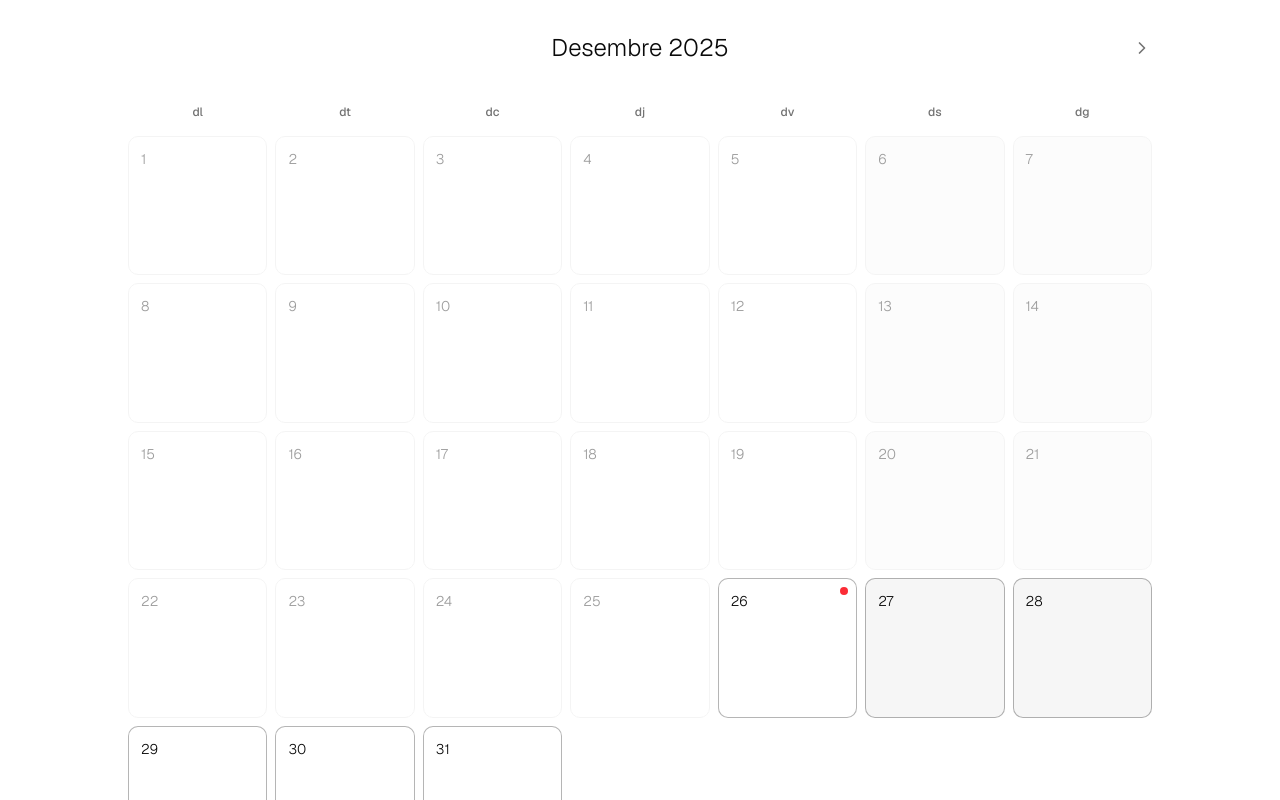
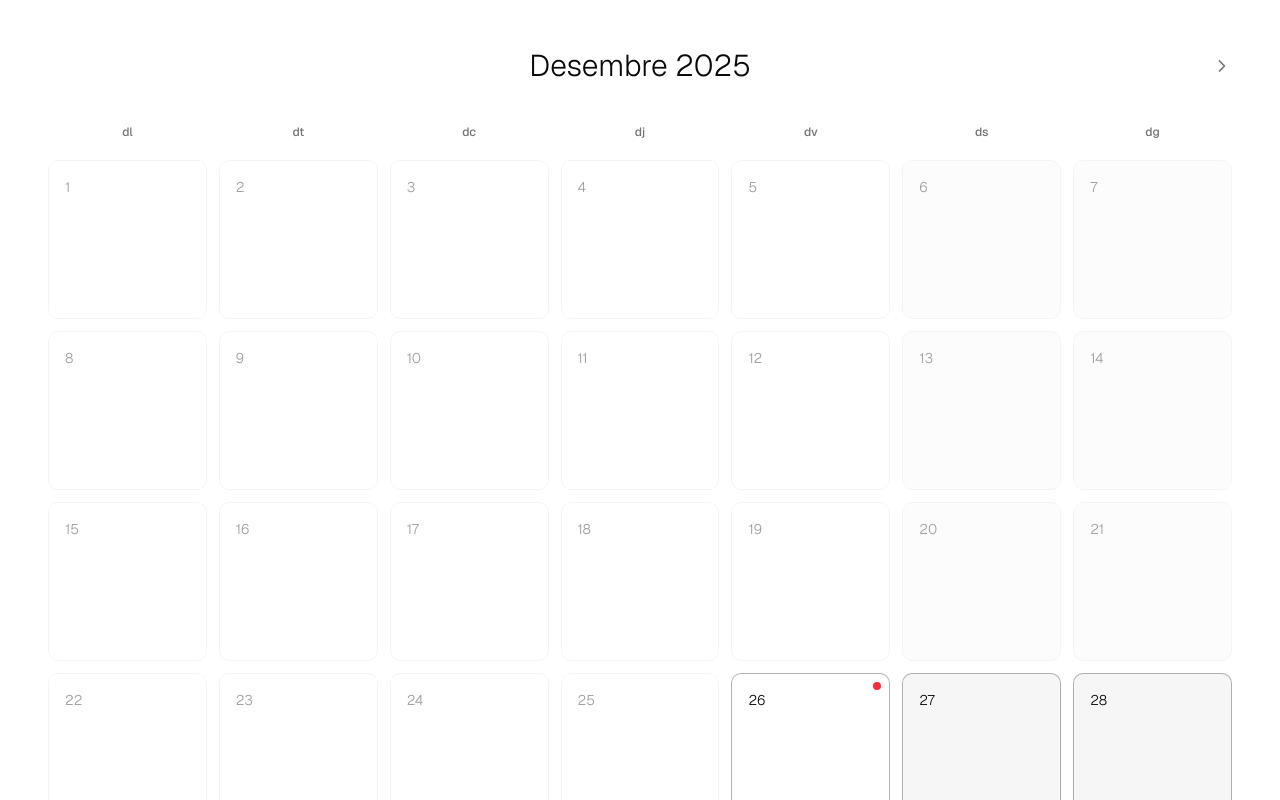
Before and after one commit to Mapaor4/calendari, a Next.js app: page / in a window 1280 px wide. Shown: the top 800 px of the page. Built offline with nearby package versions, Linux system fonts and the light colour scheme.

Commit message:
responsive design

```diff
--- a/src/app/page.tsx
+++ b/src/app/page.tsx
@@ -160,8 +160,8 @@ export default function CalendarPage() {
   const weekDays = ["dl", "dt", "dc", "dj", "dv", "ds", "dg"]
 
   return (
-    <div className="min-h-screen bg-background p-8 flex items-center justify-center">
-      <div className="w-full max-w-5xl">
+    <div className="min-h-screen bg-background p-6 xl:p-12 flex items-center justify-center">
+      <div className="w-full max-w-5xl xl:max-w-7xl 2xl:max-w-screen-2xl">
         {/* Month title */}
         <div className="relative mb-8 flex justify-center">
           {isNextMonth && (
@@ -184,7 +184,7 @@ export default function CalendarPage() {
               </svg>
             </button>
           )}
-          <h1 className="text-2xl font-light text-foreground">{getMonthName(isNextMonth ? 1 : 0)}</h1>
+          <h1 className="text-2xl xl:text-3xl 2xl:text-4xl font-light text-foreground">{getMonthName(isNextMonth ? 1 : 0)}</h1>
           {!isNextMonth && (
             <button
               onClick={() => setIsNextMonth(true)}
@@ -208,10 +208,11 @@ export default function CalendarPage() {
         </div>
 
         {/* Calendar grid */}
-        <div className="grid grid-cols-7 gap-2">
+        <div className="overflow-x-auto md:overflow-visible">
+          <div className="grid grid-cols-7 gap-2 xl:gap-3 2xl:gap-4 min-w-[814px] md:min-w-0">
             {/* Weekday headers */}
             {weekDays.map((day) => (
-            <div key={day} className="text-center text-xs font-medium text-muted-foreground py-2">
+              <div key={day} className="text-center text-xs font-medium text-muted-foreground py-2 min-w-[60px] md:min-w-0">
                 {day}
               </div>
             ))}
@@ -219,7 +220,7 @@ export default function CalendarPage() {
           {/* Calendar days */}
           {calendarDays.map((date, index) => {
             if (!date) {
-              return <div key={`empty-${index}`} className="aspect-square" />
+              return <div key={`empty-${index}`} className="aspect-square min-w-[60px] md:min-w-0" />
             }
 
             const dateStr = formatDate(date)
@@ -245,7 +246,8 @@ export default function CalendarPage() {
                 key={dateStr}
                 onClick={() => handleDayClick(date)}
                 className={`
-                  aspect-square p-3
+                  aspect-square p-3 xl:p-4 2xl:p-5
+                  min-w-[60px] md:min-w-0
                   transition-colors
                   flex flex-col items-start justify-start
                   rounded-lg
@@ -259,7 +261,7 @@ export default function CalendarPage() {
                 {isToday && <div className="absolute top-2 right-2 w-2 h-2 bg-red-500 group-hover:bg-gray-400 rounded-full transition-colors" />}
                 <span className="text-sm font-light text-foreground mb-2">{date.getDate()}</span>
                 {hasNote && (
-                  <span className={`leading-tight text-left whitespace-pre-wrap line-clamp-5 ${
+                    <span className={`leading-tight text-left whitespace-pre-wrap line-clamp-3 min-[908px]:line-clamp-4 lg:line-clamp-5 ${
                     isPast && !isToday ? "text-muted-foreground" : "text-foreground/70"
                     } ${
                     hasNote.length <= 8 ? "text-lg" : hasNote.length <= 20 ? "text-normalsize" : hasNote.length <= 35 ? "text-sm" : hasNote.length <= 50 ? "text-xs" : "text-[0.65rem]"
@@ -270,6 +272,7 @@ export default function CalendarPage() {
               </button>
             )
           })}
+        </div>
         </div>
       </div>
 
```
Lines whose indentation alone changed are shown as unchanged.
